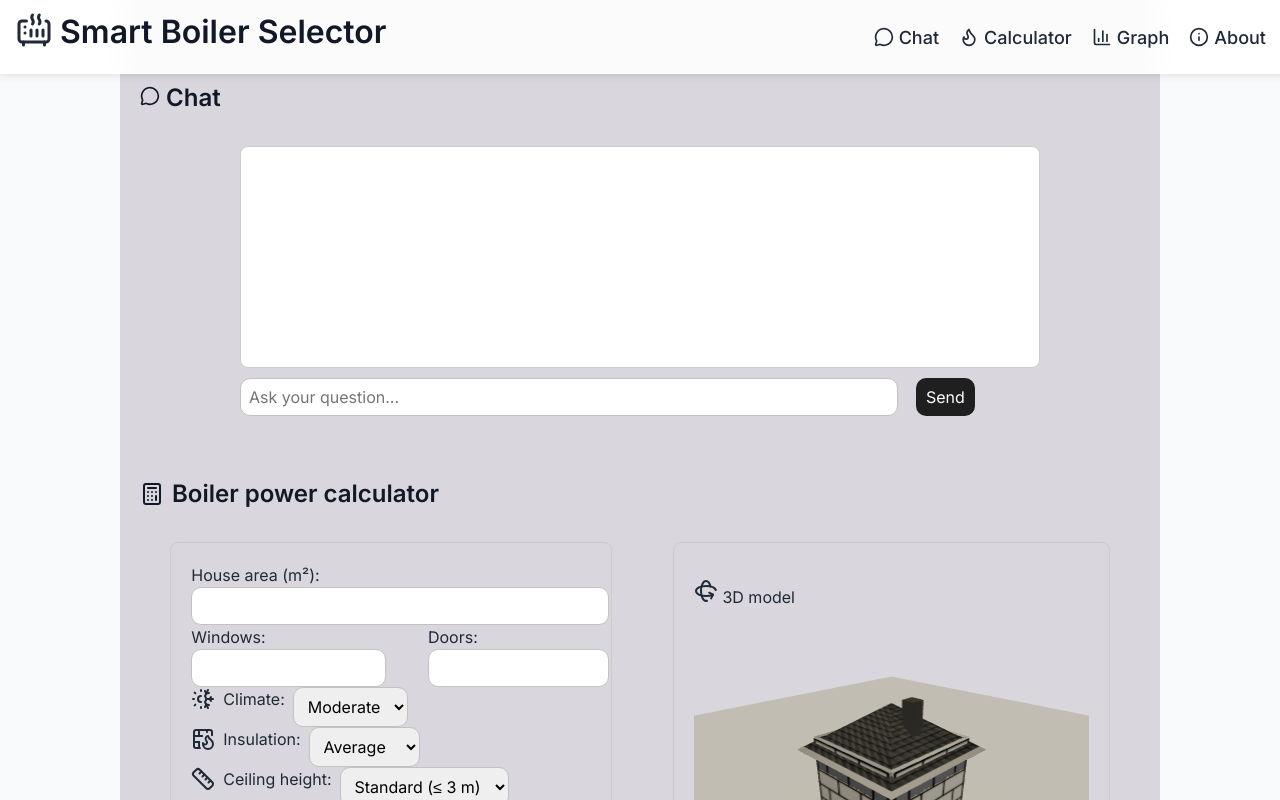
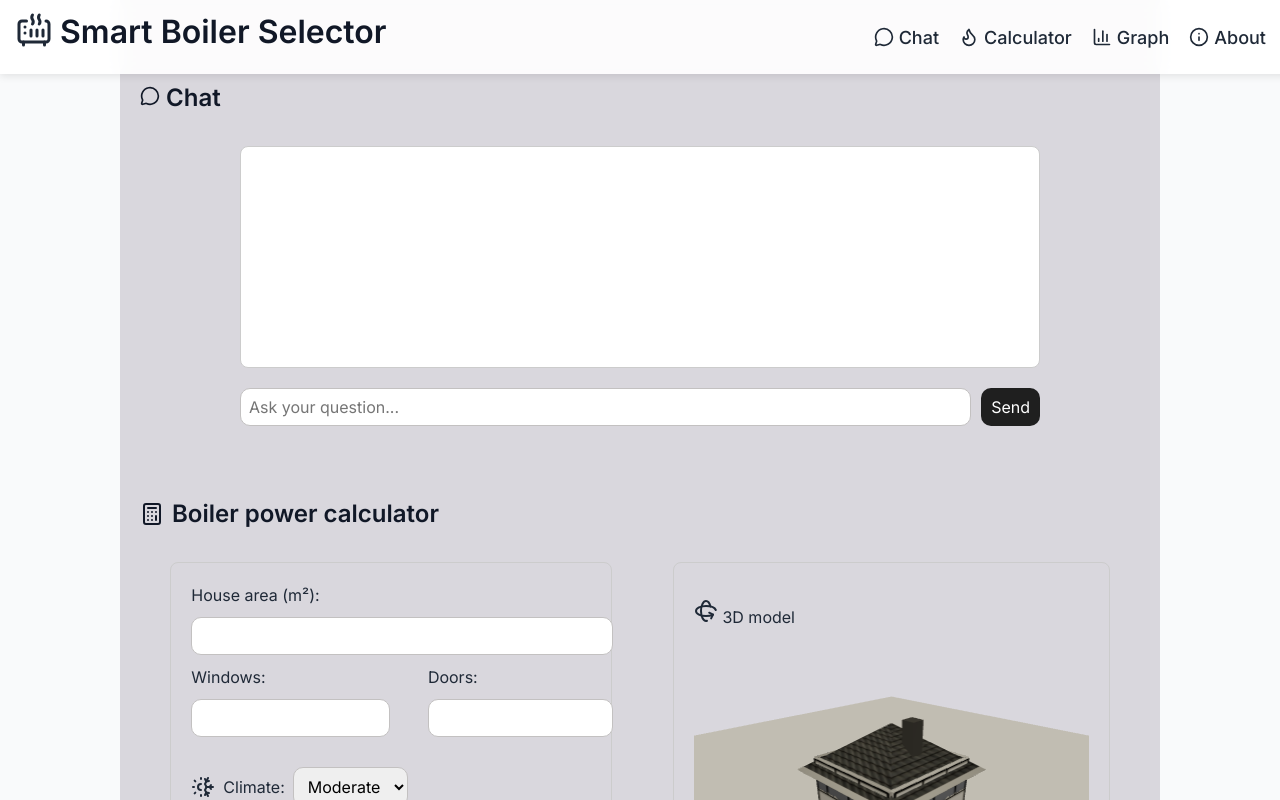
Before and after one commit to Alfaussa/ai-assistant, a Next.js app: page / in a window 1280 px wide. Shown: the top 800 px of the page. Built offline with nearby package versions, Linux system fonts and the light colour scheme.

Commit message:
styles edition

```diff
--- a/app/globals.css
+++ b/app/globals.css
@@ -43,6 +43,7 @@ input, button, select {
   border-radius: 10px;
   border: 1px solid #c3c1c1;
   padding: 8px 10px;
+  margin: 10px 0 10px;
 }
 
 button {
@@ -82,13 +83,15 @@ p {
 }
 input {
    width: 100%;
-  padding: 8px;
-  marginTop: 8px;
-  marginBottom: 12px
+
 }
 .icon {
-  marginBottom: 10px;
+  margin-bottom: 10px;
   display: flex;
   gap: 8px;
-  alignItems: center;
+  align-items: center;
+  padding:10px 0 10px;
 }
+.selection {
+  margin-bottom:10px;
+}
--- a/components/BoilerCalculator.jsx
+++ b/components/BoilerCalculator.jsx
@@ -108,8 +108,10 @@ export default function BoilerCalculator() {
           </div>
 
           <div className="icon">
+
               <SunSnow />
               <label>Climate:</label>
+
             <select
               value={climate}
               onChange={(e) => setClimate(e.target.value)}
@@ -121,8 +123,10 @@ export default function BoilerCalculator() {
           </div>
 
           <div className="icon">
+
               <BrickWallFire />
               <label>Insulation:</label>
+
             <select
               value={insulation}
               onChange={(e) => setInsulation(e.target.value)}
@@ -134,8 +138,10 @@ export default function BoilerCalculator() {
           </div>
 
           <div className="icon">
+
               <Ruler />
               <label>Ceiling height:</label>
+
             <select
               value={ceiling}
               onChange={(e) => setCeiling(e.target.value)}
--- a/components/Chat.jsx
+++ b/components/Chat.jsx
@@ -68,14 +68,14 @@ export default function Chat() {
           )}
         </div>
       </div>
-      <div style={{ display: "flex", gap: 8 }}>
+      <div style={{ display: "flex", justifyContent:"space-between" }}>
         <input
           type="text"
           value={input}
           onChange={(e) => setInput(e.target.value)}
           onKeyDown={(e) => e.key === "Enter" && sendMessage()}
           placeholder="Ask your question..."
-          style={{ width: "80%", padding: 8, marginRight: 10 }}
+          style={{ width: "90%", padding: 8, marginRight: 10 }}
         />
         <button onClick={sendMessage} disabled={loading}>
           Send
--- a/components/HeatLoss3D.jsx
+++ b/components/HeatLoss3D.jsx
@@ -10,10 +10,9 @@ import HeatLegend from "./HeatLegend";
 function heatColor(loss) {
   const t = Math.min(1, Math.max(0, (loss - 0.7) / (1.6 - 0.7)));
   const colors = [
-
     [0.474, 0.682, 0.545], // зеленый
-    [0.855, 0.788, 0.514],   // жёлтый
-    [0.816, 0.275, 0.275],     // красный
+    [0.855, 0.788, 0.514], // жёлтый
+    [0.816, 0.275, 0.275], // красный
   ];
   const idx = Math.floor(t * 3);
   const f = t * 3 - idx;
@@ -65,13 +64,25 @@ function getDoorTransform(index, doorsCount, width, depth) {
 
   switch (wall) {
     case 0: // SOUTH wall
-      return { position: [offset, -0.4, depth / 2 + 0.06], rotation: [0, 0, 0] };
+      return {
+        position: [offset, -0.4, depth / 2 + 0.06],
+        rotation: [0, 0, 0],
+      };
     case 1: // NORTH wall
-      return { position: [offset, -0.4, -depth / 2 - 0.06], rotation: [0, Math.PI, 0] };
+      return {
+        position: [offset, -0.4, -depth / 2 - 0.06],
+        rotation: [0, Math.PI, 0],
+      };
     case 2: // EAST wall
-      return { position: [width / 2 + 0.06, -0.4, offset], rotation: [0, -Math.PI / 2, 0] };
+      return {
+        position: [width / 2 + 0.06, -0.4, offset],
+        rotation: [0, -Math.PI / 2, 0],
+      };
     case 3: // WEST wall
-      return { position: [-width / 2 - 0.06, -0.4, offset], rotation: [0, Math.PI / 2, 0] };
+      return {
+        position: [-width / 2 - 0.06, -0.4, offset],
+        rotation: [0, Math.PI / 2, 0],
+      };
   }
 }
 
@@ -117,23 +128,46 @@ function PerimeterWindows({ windows, windowLoss }) {
   return (
     <>
       {Array.from({ length: countPerWall }).map((_, i) => (
-        <Window key={"n" + i} loss={windowLoss} position={[-0.7 + i * 0.7, 0.2, -1.07]} />
+        <Window
+          key={"n" + i}
+          loss={windowLoss}
+          position={[-0.7 + i * 0.7, 0.2, -1.07]}
+        />
       ))}
       {Array.from({ length: countPerWall }).map((_, i) => (
-        <Window key={"s" + i} loss={windowLoss} position={[-0.7 + i * 0.7, 0.2, 1.07]} />
+        <Window
+          key={"s" + i}
+          loss={windowLoss}
+          position={[-0.7 + i * 0.7, 0.2, 1.07]}
+        />
       ))}
       {Array.from({ length: countPerWall }).map((_, i) => (
-        <Window key={"e" + i} loss={windowLoss} position={[1.07, 0.2, -0.7 + i * 0.7]} rotation={[0, Math.PI / 2, 0]} />
+        <Window
+          key={"e" + i}
+          loss={windowLoss}
+          position={[1.07, 0.2, -0.7 + i * 0.7]}
+          rotation={[0, Math.PI / 2, 0]}
+        />
       ))}
       {Array.from({ length: countPerWall }).map((_, i) => (
-        <Window key={"w" + i} loss={windowLoss} position={[-1.07, 0.2, -0.7 + i * 0.7]} rotation={[0, -Math.PI / 2, 0]} />
+        <Window
+          key={"w" + i}
+          loss={windowLoss}
+          position={[-1.07, 0.2, -0.7 + i * 0.7]}
+          rotation={[0, -Math.PI / 2, 0]}
+        />
       ))}
     </>
   );
 }
 
-export default function HeatLossHouse({ climate, insulation, ceiling, doors, windows }) {
-
+export default function HeatLossHouse({
+  climate,
+  insulation,
+  ceiling,
+  doors,
+  windows,
+}) {
   const base = useMemo(() => climate * insulation, [climate, insulation]);
 
   // 📌 ДОБАВИЛ width / depth — ОЧЕНЬ ВАЖНО
@@ -145,9 +179,8 @@ export default function HeatLossHouse({ climate, insulation, ceiling, doors, win
   const doorLoss = base * 1.4;
 
   return (
-    <div style={{ width: "100%", height: 300}}>
+    <div style={{ width: "100%", height: 300 }}>
       <Canvas shadows camera={{ position: [4, 3, 4], fov: 50 }}>
-
         <ambientLight intensity={0.45} />
 
         <directionalLight
@@ -158,7 +191,11 @@ export default function HeatLossHouse({ climate, insulation, ceiling, doors, win
         />
 
         {/* Ground */}
-        <mesh rotation={[-Math.PI / 2, 0, 0]} position={[0, -0.82, 0]} receiveShadow>
+        <mesh
+          rotation={[-Math.PI / 2, 0, 0]}
+          position={[0, -0.82, 0]}
+          receiveShadow
+        >
           <planeGeometry args={[20, 20]} />
           <meshStandardMaterial color="#e8e8e8" />
         </mesh>
@@ -176,7 +213,13 @@ export default function HeatLossHouse({ climate, insulation, ceiling, doors, win
         {/* DOORS */}
         {Array.from({ length: doors }).map((_, i) => {
           const t = getDoorTransform(i, doors, width, depth);
-          return <Door key={"door" + i} position={t.position} rotation={t.rotation} />;
+          return (
+            <Door
+              key={"door" + i}
+              position={t.position}
+              rotation={t.rotation}
+            />
+          );
         })}
 
         {/* WINDOWS */}
```
Lines whose indentation alone changed are shown as unchanged.
